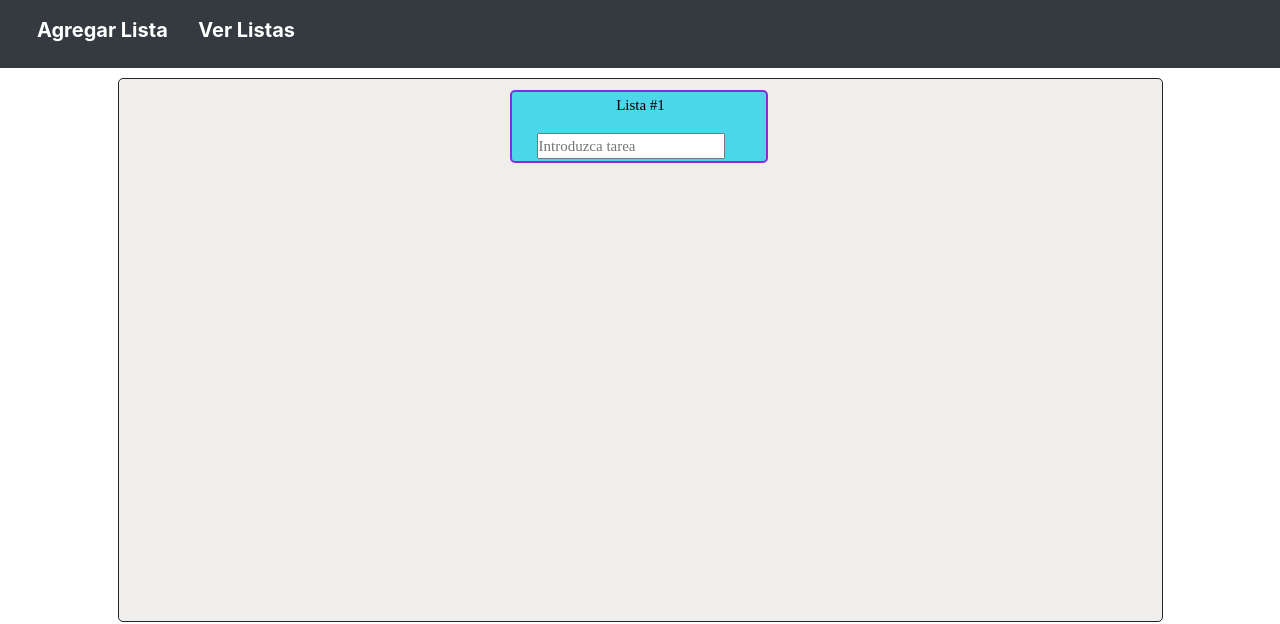
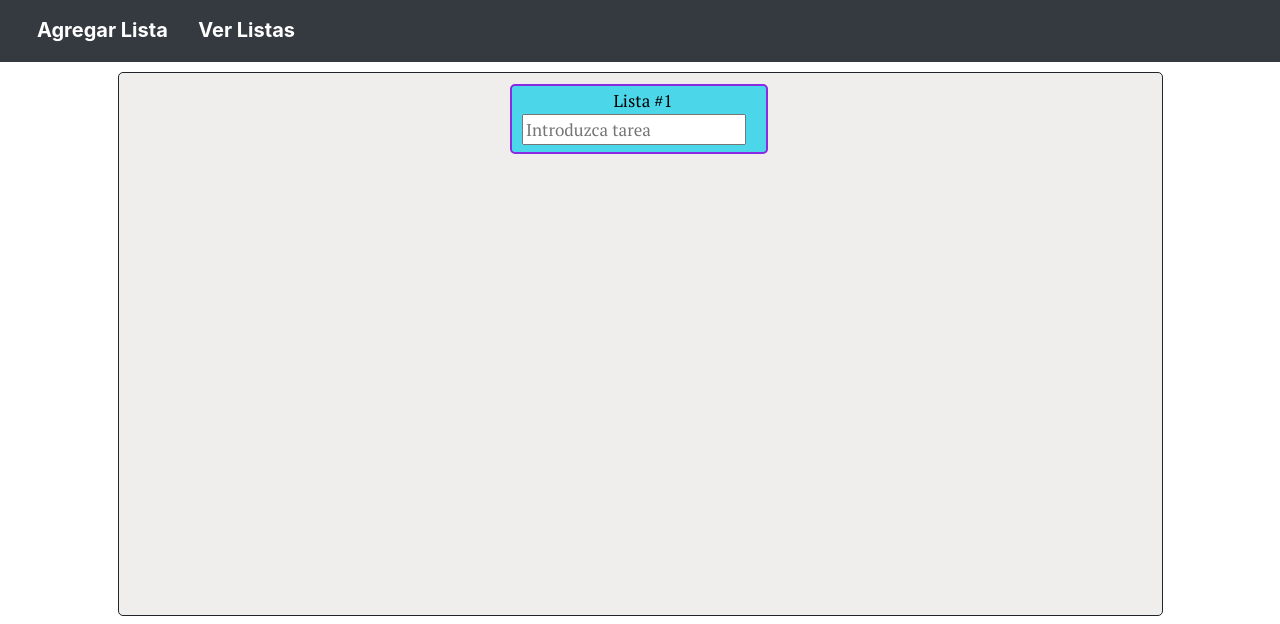
Before and after one commit to SamVilorioA/Done-For, a plain HTML site: page index.html in a window 1280 px wide. Both pictures are taken after a click on the button "Agregar Lista". Shown: the top 624 px of the page. Drawn offline with Linux system fonts and the light colour scheme; a web font is replaced by a local one.

Commit message:
Actualizacion de listas
Se anadio el tachado, se ajusto la localizacion de tField y cambio de fuente

```diff
--- a/index.html
+++ b/index.html
@@ -9,6 +9,8 @@
     <link rel="stylesheet" href="source/frameworks/bootstrap/css/bootstrap.min.css">
     <!--Script-->
     <script src="source/js/main.js"></script>
+    <!--Google Fonts-->
+    <link href="https://fonts.googleapis.com/css2?family=MuseoModerno:wght@100&family=PT+Serif&display=swap" rel="stylesheet">
     <!--CSS-->
     <link rel="stylesheet" href="source/CSS/estilos.css">
     <link rel="stylesheet" href="source/frameworks/font-awesome/css/font-awesome.min.css">
--- a/source/CSS/estilos.css
+++ b/source/CSS/estilos.css
@@ -10,6 +10,7 @@
     font-weight: bold;
     font-size: 20px;
     text-decoration:none;        /*#4BD7E9*/
+    margin-bottom: 10px;
 }
 #add, #show{
     color: #ffff;
@@ -53,29 +54,51 @@
     padding-top: 6px;
     /*display: contents;*/
     text-align: center;
-}
+}/*
+.lista-header{
+    font-size: 20px;
+    color: #FFFF;
+}*/
+
 #Lists span{
     display: inline-block;
     border: 2px solid blueviolet;
     background: #4BD7E9;
     margin-left: 3px;
     margin-bottom: 3px;
-    padding-left: 5px;
+    padding-left: 10px;
     margin-top: 5px;
     margin-right: 5px;
-    font-size: 15px;
+    font-size: 17px;
     border-radius: 5px;
-    font-family: 'Montserrat';
+    font-family: /*'Montserrat';*/ 'PT Serif', serif;
     text-align: center;
     width: 258px;
 }
 ul{
     list-style-type: none;
+    padding: 0;
+    margin: 0;
 }
-#Lists input{
-    margin-right: 20px;
-    margin-bottom: 0;
-    padding: 0;
+.ready{
+    text-decoration: line-through
+}
+.txtInput{
+    margin-bottom: 5px;
+   /* margin-left: 20px;*/
+   display: flex;
+   justify-content: start;
+}
+span li{
+    padding-top: 3px;
+   /* margin-left: 32%;*/
+    display: flex;
+}
+.checkbox{
+    margin-top: 5px;
+}
+li label{
+    padding-left: 5px;
 }
 
 /*FOOTER*/
```
